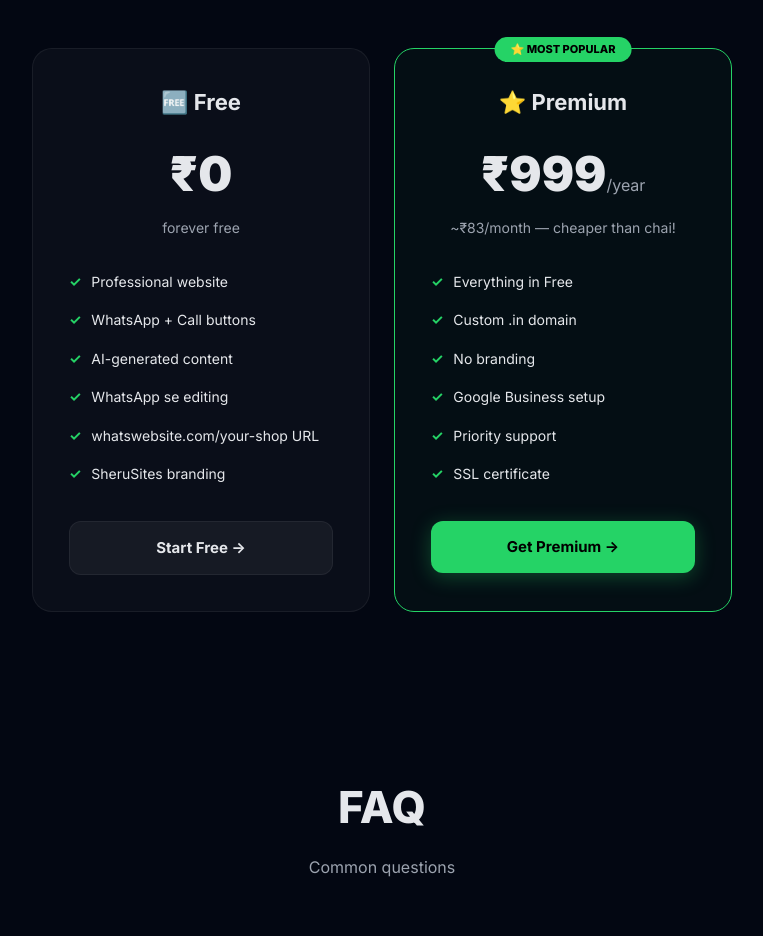
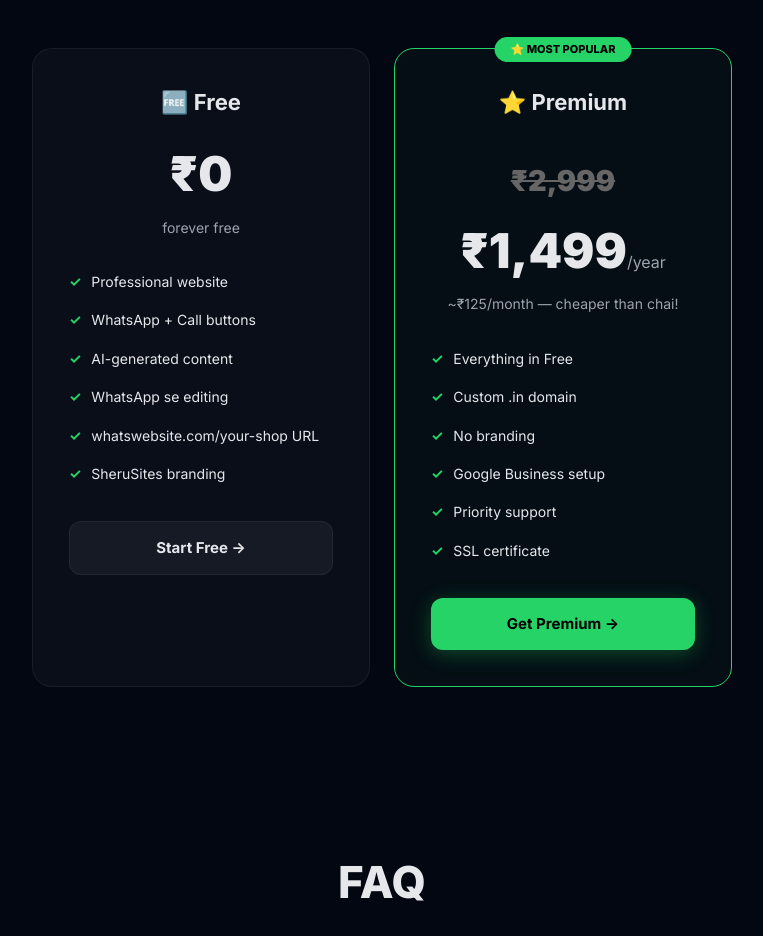
Before and after one commit to humsafarprabhu-cmyk/sherusites, a website: page public/index.html in a window 1280 px wide. Shown: the part 4260-5196 px from the top of the page, without its empty margins (258-1021 px from the left). Drawn offline with Linux system fonts and the light colour scheme.

Commit message:
fix: premium pricing ₹2,999 strikethrough → ₹1,499/yr

```diff
--- a/public/index.html
+++ b/public/index.html
@@ -734,8 +734,8 @@
     </div>
     <div class="price-card featured">
       <h3>⭐ Premium</h3>
-      <div class="price-amount">₹999<span>/year</span></div>
-      <div class="price-period">~₹83/month — cheaper than chai!</div>
+      <div class="price-amount"><s style="font-size:0.6em;color:#666;text-decoration:line-through">₹2,999</s> ₹1,499<span>/year</span></div>
+      <div class="price-period">~₹125/month — cheaper than chai!</div>
       <ul class="price-features">
         <li>Everything in Free</li>
         <li>Custom .in domain</li>
```
